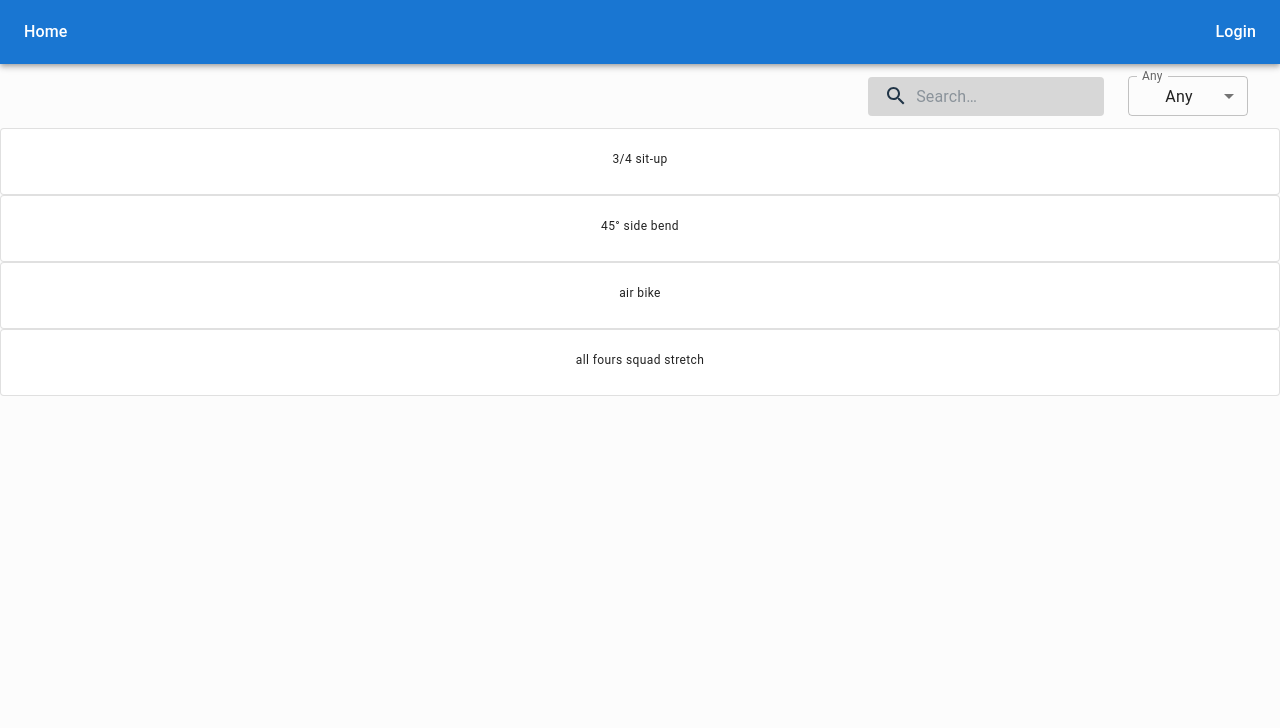
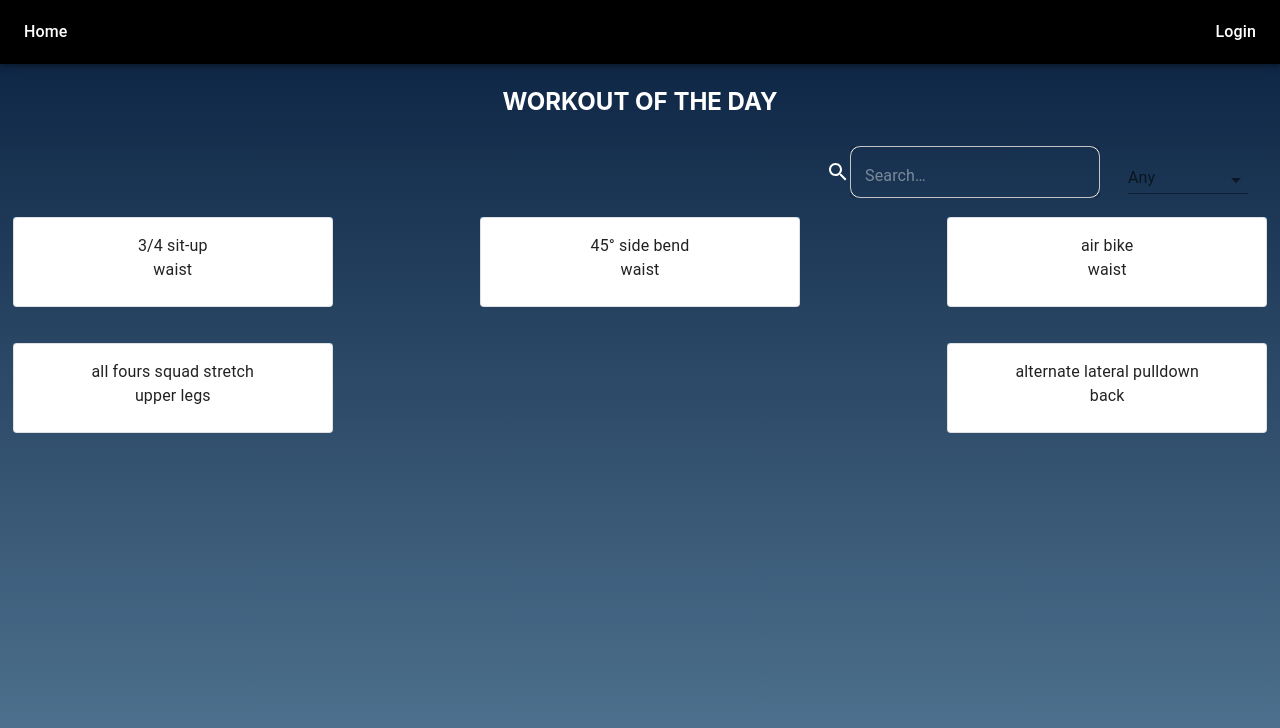
Before and after one commit to davitvoski/body-quest, a React (Vite) app in the folder client/: page / in a window 1280 px wide. Shown: the top 728 px of the page. Built offline with nearby package versions, Linux system fonts and the light colour scheme.

Commit message:
added  filter exercises based on keywords

```diff
--- a/client/src/App.css
+++ b/client/src/App.css
@@ -11,9 +11,11 @@
   will-change: filter;
   transition: filter 300ms;
 }
+
 .logo:hover {
   filter: drop-shadow(0 0 2em #646cffaa);
 }
+
 .logo.react:hover {
   filter: drop-shadow(0 0 2em #61dafbaa);
 }
@@ -22,6 +24,7 @@
   from {
     transform: rotate(0deg);
   }
+
   to {
     transform: rotate(360deg);
   }
@@ -41,21 +44,85 @@
   color: #888;
 }
 
-html, body,#root,.App, .App>div {
-  /* height: 100%; */
+body {
+  background-image: linear-gradient(to bottom, #09203f 0%, #537895 100%);
+}
+
+html,
+body,
+#root,
+.App,
+.App>div {
   width: 100%;
   margin: 0;
   padding: 0;
   flex-direction: column;
   justify-content: flex-start;
+
 }
 
-.homePage{
+.toolbar {
+  background-color: black;
+
+}
+
+.homePage {
   margin: 0;
+  padding: 0;
+  /* background-image: linear-gradient(to top, #09203f 0%, #537895 100%); */
+}
+
+h2 {
+  color: white;
+}
+
+.exerciseList {
+  display: flex;
+  flex-flow: row wrap;
+  justify-content: space-between;
+  align-content: flex-start;
+}
+
+.exerciseArea {
+  background-color: rgba(1, 112, 167, 0.6);
+  margin: 1%;
+  height: 50px;
+  margin-bottom: 5%;
+  flex: 0 0 25%;
   padding: 0;
 }
 
-.searchBar{
+
+/*   for serach box */
+.searchBar {
   flex-direction: row;
   justify-content: end;
 }
+
+#filter-options {
+  color: white;
+}
+
+#searchForm {
+  margin-right: 20px;
+  display: flex;
+  flex-direction: row;
+  align-items: center;
+  color: white;
+}
+
+#searchInput{
+  margin: 0;
+  padding-bottom: 10px;
+  color: white;
+  border: solid 1px white;
+  border-radius: 10px;
+}
+
+#searchInput:hover{
+  margin: 0;
+  padding-bottom: 10px;
+  background-color: #1c242c;
+  color: white;
+  border-radius: 10px;
+}
--- a/client/src/Data/testData.tsx
+++ b/client/src/Data/testData.tsx
@@ -2,5 +2,6 @@ export const exercisesData = [
  {"_id":{"$oid":"63ed176cd2d1b55c4af98ee7"},"body_part":"waist","equipment":"body weight","gifUrl":"http://d205bpvrqc9yn1.cloudfront.net/0001.gif","name":"3/4 sit-up","target":"abs"},
  {"_id":{"$oid":"63ed176cd2d1b55c4af98ee8"},"body_part":"waist","equipment":"body weight","gifUrl":"http://d205bpvrqc9yn1.cloudfront.net/0002.gif","name":"45° side bend","target":"abs"},
  {"_id":{"$oid":"63ed176cd2d1b55c4af98ee9"},"body_part":"waist","equipment":"body weight","gifUrl":"http://d205bpvrqc9yn1.cloudfront.net/0003.gif","name":"air bike","target":"abs"},
- {"_id":{"$oid":"63ed176cd2d1b55c4af98eea"},"body_part":"upper legs","equipment":"body weight","gifUrl":"http://d205bpvrqc9yn1.cloudfront.net/1512.gif","name":"all fours squad stretch","target":"quads"}
+ {"_id":{"$oid":"63ed176cd2d1b55c4af98eea"},"body_part":"upper legs","equipment":"body weight","gifUrl":"http://d205bpvrqc9yn1.cloudfront.net/1512.gif","name":"all fours squad stretch","target":"quads"},
+ {"_id":{"$oid":"63ed176cd2d1b55c4af98eec"},"body_part":"back","equipment":"cable","gifUrl":"http://d205bpvrqc9yn1.cloudfront.net/0007.gif","name":"alternate lateral pulldown","target":"lats"}
 ]
--- a/client/src/component/Exercise/Exercise.tsx
+++ b/client/src/component/Exercise/Exercise.tsx
@@ -1,19 +1,15 @@
 import { Card, CardContent, Typography } from "@mui/material"
 
 type ExerciseProps = {
-    bodyPart: String,
-    equipment: String,
-    gifUrl:String,
-    name:String,
-    target:String
+    exercise: any
 }
 export const Exercise=(props:ExerciseProps)=>{
     return (
         <div className="exerciseArea">
-            <Card variant="outlined">
+            <Card className="cardExecise" variant="outlined">
                 <CardContent>
-                    <Typography variant='caption'>{props.name}</Typography>
-                    <Typography> </Typography>
+                    <Typography>{props.exercise.name}</Typography>
+                    <Typography>{props.exercise.body_part}</Typography>
                 </CardContent>
             </Card>
         </div>
--- a/client/src/component/Exercise/ExerciseList.tsx
+++ b/client/src/component/Exercise/ExerciseList.tsx
@@ -5,9 +5,9 @@ type ExerciseListProps = {
 }
 export const ExerciseList = (props:ExerciseListProps) => {
     return(
-        <div>
-            {props.exercises.map((exrecise, i)=>(
-                <Exercise name={exrecise.name} key={i}/>
+        <div className="exerciseList">
+            {props.exercises.map((exercise, i)=>(
+                <Exercise exercise={exercise} key={i}/>
             ))}
         </div>
     )
--- a/client/src/component/Home/Filter.tsx
+++ b/client/src/component/Home/Filter.tsx
@@ -2,10 +2,15 @@ import * as React from 'react';
 import Box from '@mui/material/Box';
 import { Button, FormControl, IconButton, InputLabel, MenuItem } from '@mui/material';
 import Select, { SelectChangeEvent } from '@mui/material/Select';
+import { type } from 'os';
+import { useState } from 'react';
 
+type filterProps ={
 
-export const Filter = () => {
-    const [type, setType] = React.useState('Any');
+}
+
+export const Filter = (props:filterProps) => {
+    const [type, setType] = useState('');
     const handleChange = (event: SelectChangeEvent) => {
         setType(event.target.value);
         console.log(type);
@@ -14,16 +19,18 @@ export const Filter = () => {
 
     return (
         <div>
-            <FormControl sx={{ m: 1, minWidth: 120 }} size="small">
-                <InputLabel id="filter-options">Any</InputLabel>
+            <FormControl variant='standard' sx={{ m: 1, minWidth: 120 }} size="small">
+                <InputLabel id="filter-options-label">Any</InputLabel>
                 <Select
-                    labelId="filter-options"
+                    labelId="filter-options-label"
                     id="filter-options"
                     value={type}
-                    label="Any"
+                    label= "type"
                     onChange={handleChange}
                 >
-                    <MenuItem value="Any">Any</MenuItem>
+                    <MenuItem value="">
+                        <em>None</em>
+                    </MenuItem>
                     <MenuItem value="Target">Target</MenuItem>
                     <MenuItem value="Favorite">Favorite</MenuItem>
                     <MenuItem value="Equipment">Equipment</MenuItem>
--- a/client/src/component/Home/Home.tsx
+++ b/client/src/component/Home/Home.tsx
@@ -15,14 +15,17 @@ import { Search } from './Search';
 import { useState } from 'react';
 import { ExerciseList } from '../Exercise/ExerciseList';
 import { exercisesData } from '../../Data/testData';
+import Select, { SelectChangeEvent } from '@mui/material/Select';
 
 export const Home = () => {
+    const [allExercises, setAllExercise] = useState(exercisesData);
     const [exercises, setExercise] = useState(exercisesData);
 
     return (
         <div className='homePage'>
+            <h2>WORKOUT OF THE DAY</h2>
             <Toolbar className='searchBar'>
-                <Search />
+                <Search allExercises={allExercises} setExercise={setExercise}/>
                 <Filter />
             </Toolbar>
             <div className='exercisesBox'>
--- a/client/src/component/Home/Search.tsx
+++ b/client/src/component/Home/Search.tsx
@@ -1,63 +1,43 @@
 import { Box } from "@mui/system"
 import { styled, alpha } from '@mui/material/styles';
-import InputBase from '@mui/material/InputBase';
+import InputBase, { InputBaseProps } from '@mui/material/InputBase';
 import SearchIcon from '@mui/icons-material/Search';
-import { Filter } from "./Filter";
+import { useState } from "react";
+import { SelectInputProps } from "@mui/material/Select/SelectInput";
+import { TextField } from "@mui/material";
 
-export const Search = () => {
-    const Search = styled('div')(({ theme }) => ({
-        position: 'relative',
-        borderRadius: theme.shape.borderRadius,
-        backgroundColor: alpha(theme.palette.common.black, 0.15),
-        '&:hover': {
-            backgroundColor: alpha(theme.palette.common.black, 0.25),
-        },
-        marginRight: theme.spacing(2),
-        marginLeft: 0,
-        width: '100%',
-        [theme.breakpoints.up('sm')]: {
-            marginLeft: theme.spacing(3),
-            width: 'auto',
-        },
-    }));
+type searchProps = {
+    setExercise: Function
+    allExercises: any
+}
+export const Search = (props: searchProps) => {
+    const getSearchValue = (event: any) => {
+        event.preventDefault();
+        const searchExercise = event.target.value;
+        let isBlank = /^\s*$/;
 
-    const SearchIconWrapper = styled('div')(({ theme }) => ({
-        padding: theme.spacing(0, 2),
-        height: '100%',
-        position: 'absolute',
-        pointerEvents: 'none',
-        display: 'flex',
-        alignItems: 'center',
-        justifyContent: 'center',
-    }));
-
-    const StyledInputBase = styled(InputBase)(({ theme }) => ({
-        color: 'inherit',
-        '& .MuiInputBase-input': {
-            padding: theme.spacing(1, 1, 1, 0),
-            // vertical padding + font size from searchIcon
-            paddingLeft: `calc(1em + ${theme.spacing(4)})`,
-            transition: theme.transitions.create('width'),
-            width: '100%',
-            [theme.breakpoints.up('md')]: {
-                width: '20ch',
-            },
-        },
-    }));
-
+        if (searchExercise.length == 0 || searchExercise.match(isBlank)) {
+            props.setExercise(props.allExercises);
+        } else {
+            const exercises = props.allExercises.filter(exercise => exercise.name.includes(searchExercise) || exercise.body_part.includes(searchExercise)
+            )
+            if (exercises != undefined) {
+                props.setExercise(exercises);
+            }
+            console.log(exercises);
+        }
+    }
 
     return (
-        <Box>
-            <Search>
-                <SearchIconWrapper>
-                    <SearchIcon />
-                </SearchIconWrapper>
-                <StyledInputBase
+        <div id="searchBox">
+            <form id="searchForm" onSubmit={e => { e.preventDefault(); }}>
+                <SearchIcon />
+                <TextField
+                    id="searchInput"
                     placeholder="Search…"
-                    inputProps={{ 'aria-label': 'search' }}
+                    onChange={getSearchValue}
                 />
-
-            </Search>
-        </Box>
+            </form>
+        </div >
     )
 }
```
Also changed, not shown: client/src/Data/30-days-superhero-fitness-challenge-750x375.jpg (added), client/src/Data/dataset-cover.jpg (added).
